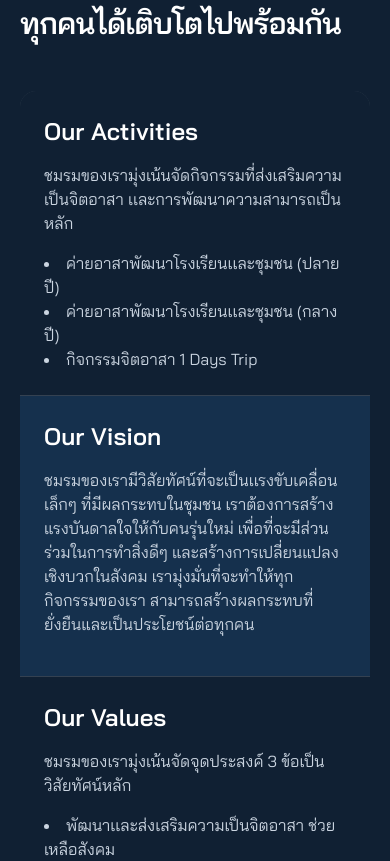
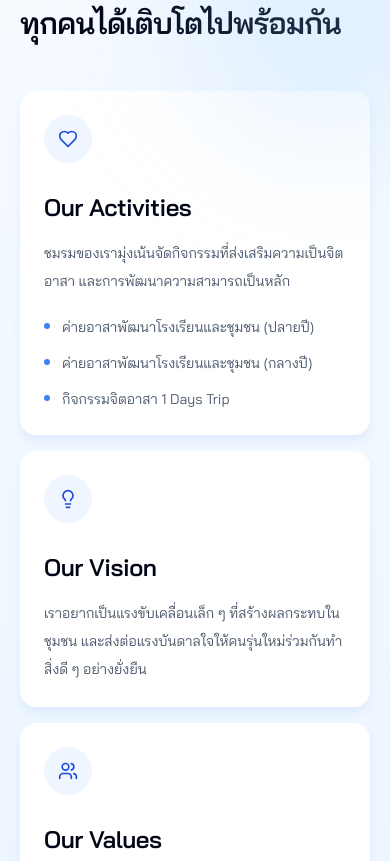
Before and after one commit to KH-Club/KHWebpage, a React (Vite) app: page / in a window 390 px wide. Shown: the part 1095-1956 px from the top of the page. Built offline with nearby package versions, Linux system fonts and the light colour scheme; no server answers; the database is empty.

Commit message:
fix(home): brighten landing journey

```diff
--- a/src/index.css
+++ b/src/index.css
@@ -288,22 +288,6 @@
 	scroll-margin-top: 4.5rem;
 }
 
-.core-values-grid > div {
-	border: 0;
-	border-radius: 0;
-	background: #102033;
-	box-shadow: none;
-	color: #cbd5e1;
-}
-
-.core-values-grid > div:nth-child(2) {
-	background: #15304d;
-}
-
-.core-values-grid h2 {
-	color: white;
-}
-
 .about-collage > div:first-child {
 	grid-row: span 2;
 	height: 100%;
@@ -330,6 +314,10 @@
 	.home-hero-image {
 		transform: none;
 	}
+	.join-way,
+	.join-way * {
+		transition: none;
+	}
 }
 
 .app {
--- a/src/pages/Homepage/components/Core.tsx
+++ b/src/pages/Homepage/components/Core.tsx
@@ -1,68 +1,82 @@
 import { memo } from "react"
-import { InfoCard } from "@/components/ui"
+import { Heart, Lightbulb, Users } from "lucide-react"
 
-interface CoreValue {
-	title: string
-	description?: string
-	items?: string[]
-}
-
-const coreValues: CoreValue[] = [
+const coreValues = [
 	{
 		title: "Our Activities",
 		description:
-			"ชมรมของเรามุ่งเน้นจัดกิจกรรมที่ส่งเสริมความเป็นจิตอาสา เเละการพัฒนาความสามารถเป็นหลัก",
+			"ชมรมของเรามุ่งเน้นจัดกิจกรรมที่ส่งเสริมความเป็นจิตอาสา และการพัฒนาความสามารถเป็นหลัก",
 		items: [
-			"ค่ายอาสาพัฒนาโรงเรียนเเละชุมชน (ปลายปี)",
-			"ค่ายอาสาพัฒนาโรงเรียนเเละชุมชน (กลางปี)",
+			"ค่ายอาสาพัฒนาโรงเรียนและชุมชน (ปลายปี)",
+			"ค่ายอาสาพัฒนาโรงเรียนและชุมชน (กลางปี)",
 			"กิจกรรมจิตอาสา 1 Days Trip",
 		],
+		icon: Heart,
 	},
 	{
 		title: "Our Vision",
-		description: `ชมรมของเรามีวิสัยทัศน์ที่จะเป็นเเรงขับเคลื่อนเล็กๆ ที่มีผลกระทบในชุมชน
-      เราต้องการสร้างแรงบันดาลใจให้กับคนรุ่นใหม่ เพื่อที่จะมีส่วนร่วมในการทำสิ่งดีๆ
-      และสร้างการเปลี่ยนแปลงเชิงบวกในสังคม เรามุ่งมั่นที่จะทำให้ทุกกิจกรรมของเรา
-      สามารถสร้างผลกระทบที่ยั่งยืนและเป็นประโยชน์ต่อทุกคน`,
+		description:
+			"เราอยากเป็นแรงขับเคลื่อนเล็ก ๆ ที่สร้างผลกระทบในชุมชน และส่งต่อแรงบันดาลใจให้คนรุ่นใหม่ร่วมกันทำสิ่งดี ๆ อย่างยั่งยืน",
+		icon: Lightbulb,
 	},
 	{
 		title: "Our Values",
-		description: "ชมรมของเรามุ่งเน้นจัดจุดประสงค์ 3 ข้อเป็นวิสัยทัศน์หลัก",
+		description: "สามสิ่งที่เราใช้เป็นเข็มทิศในการทำงานทุกค่าย",
 		items: [
-			"พัฒนาเเละส่งเสริมความเป็นจิตอาสา ช่วยเหลือสังคม",
-			"พัฒนาเเละส่งเสริมการเรียนรู้ทักษะใหม่ๆ",
-			"พัฒนาเเละส่งเสริมความสัมพันธ์ของคนในชมรม",
+			"ช่วยเหลือสังคมด้วยหัวใจอาสา",
+			"เรียนรู้ทักษะใหม่จากการลงมือทำ",
+			"สร้างความสัมพันธ์ของคนในชมรมและชุมชน",
 		],
+		icon: Users,
 	},
 ]
 
 const Core = memo(function Core() {
 	return (
 		<section
-			className="core-journey relative overflow-hidden bg-[#102033] py-20 text-white sm:py-24 lg:py-28"
+			className="core-journey relative overflow-hidden bg-[linear-gradient(180deg,#f7fbff_0%,#eaf5ff_100%)] py-20 sm:py-24 lg:py-28"
 			id="core-section"
 		>
+			<div
+				className="pointer-events-none absolute -right-20 top-12 size-72 rounded-full bg-blue-300/20 blur-3xl"
+				aria-hidden
+			/>
 			<div className="mx-auto w-full max-w-7xl px-5 sm:px-8 lg:px-10">
 				<div className="mb-12 max-w-3xl sm:mb-16">
-					<p className="text-sm font-semibold text-blue-300">
+					<p className="text-sm font-semibold text-blue-700">
 						สิ่งที่เราเชื่อและลงมือทำ
 					</p>
-					<p className="mt-4 text-balance text-3xl font-semibold leading-tight tracking-[-0.03em] text-white sm:text-4xl lg:text-5xl">
+					<p className="mt-4 text-balance text-3xl font-semibold leading-tight tracking-[-0.03em] text-slate-950 sm:text-4xl lg:text-5xl">
 						ค่ายไม่ใช่แค่การเดินทางไปช่วยเหลือ
 						แต่คือพื้นที่ที่ทุกคนได้เติบโตไปพร้อมกัน
 					</p>
 				</div>
-				<div className="core-values-grid grid grid-cols-1 gap-px overflow-hidden rounded-2xl bg-white/15 md:grid-cols-3">
-					{coreValues.map(({ title, description, items }) => (
-						<InfoCard key={title} title={title} description={description}>
-							{items && (
-								<ul className="list-inside list-disc">
-									{items.map((item, index) => (
-										<li key={index}>{item}</li>
+				<div className="core-values-grid grid grid-cols-1 gap-4 md:grid-cols-3">
+					{coreValues.map(({ title, description, items, icon: Icon }) => (
+						<article
+							key={title}
+							className="group rounded-2xl bg-white p-6 shadow-[0_6px_8px_rgba(37,99,235,0.08)] transition duration-300 hover:-translate-y-1 hover:shadow-[0_8px_8px_rgba(37,99,235,0.12)] sm:p-8"
+						>
+							<span className="grid size-12 place-items-center rounded-full bg-blue-50 text-blue-700 transition duration-300 group-hover:rotate-[-6deg] group-hover:bg-blue-100">
+								<Icon className="size-5" aria-hidden />
+							</span>
+							<h2 className="mt-7 text-2xl font-semibold tracking-[-0.02em] text-slate-950">
+								{title}
+							</h2>
+							<p className="mt-4 text-sm leading-7 text-slate-600 sm:text-base">
+								{description}
+							</p>
+							{items ? (
+								<ul className="mt-5 space-y-3 text-sm leading-6 text-slate-600">
+									{items.map((item) => (
+										<li key={item} className="flex gap-3">
+											<span className="mt-2 size-1.5 shrink-0 rounded-full bg-blue-500" />
+											<span>{item}</span>
+										</li>
 									))}
 								</ul>
-							)}
-						</InfoCard>
+							) : null}
+						</article>
 					))}
 				</div>
 			</div>
--- a/src/pages/Homepage/components/LandingView.tsx
+++ b/src/pages/Homepage/components/LandingView.tsx
@@ -27,7 +27,7 @@ const LandingView = memo(function LandingView() {
 
 			{/* Gradient Overlays for better text readability */}
 			<div
-				className="via-[#07182b]/58 absolute inset-0 bg-gradient-to-r from-[#07182b]/90 to-[#07182b]/10"
+				className="absolute inset-0 bg-gradient-to-r from-blue-950/80 via-blue-900/45 to-blue-700/5"
 				aria-hidden="true"
 			/>
 			<div
```
Also changed, not shown: src/pages/Homepage/components/JourneyChapters.tsx (+70 -20 lines), 1 other file (tests, documents, lock files or other folders).
